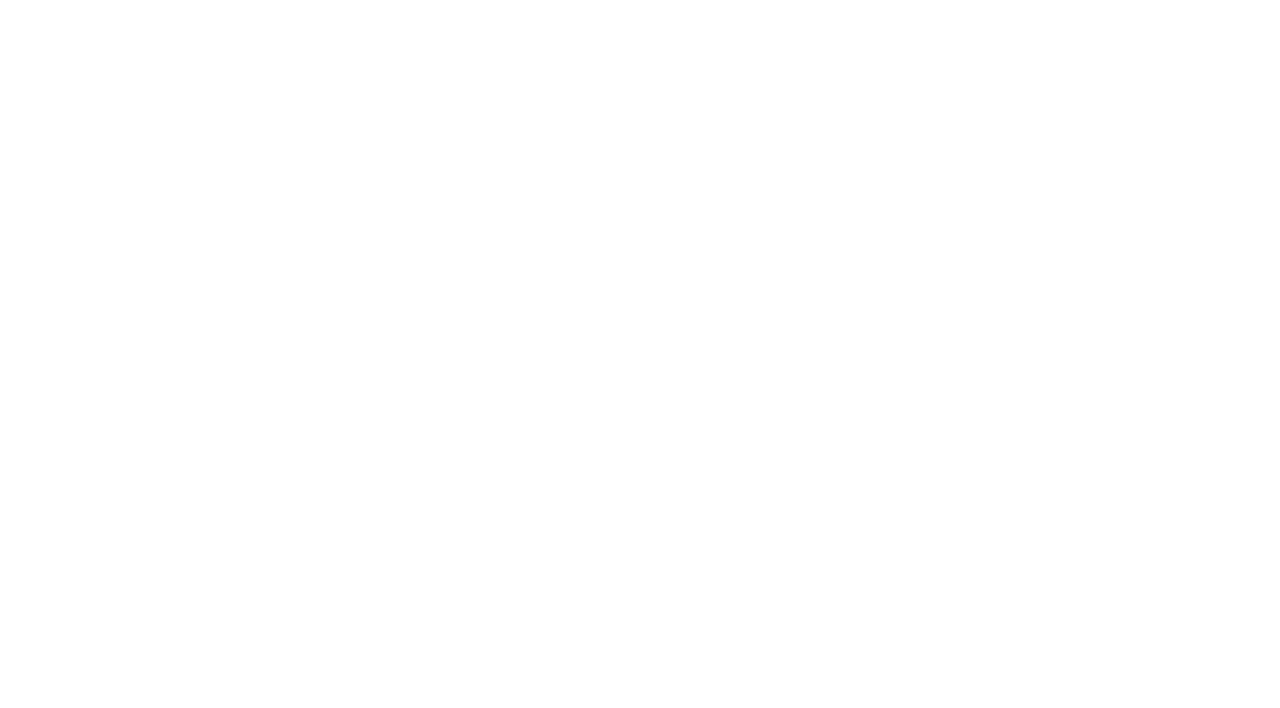
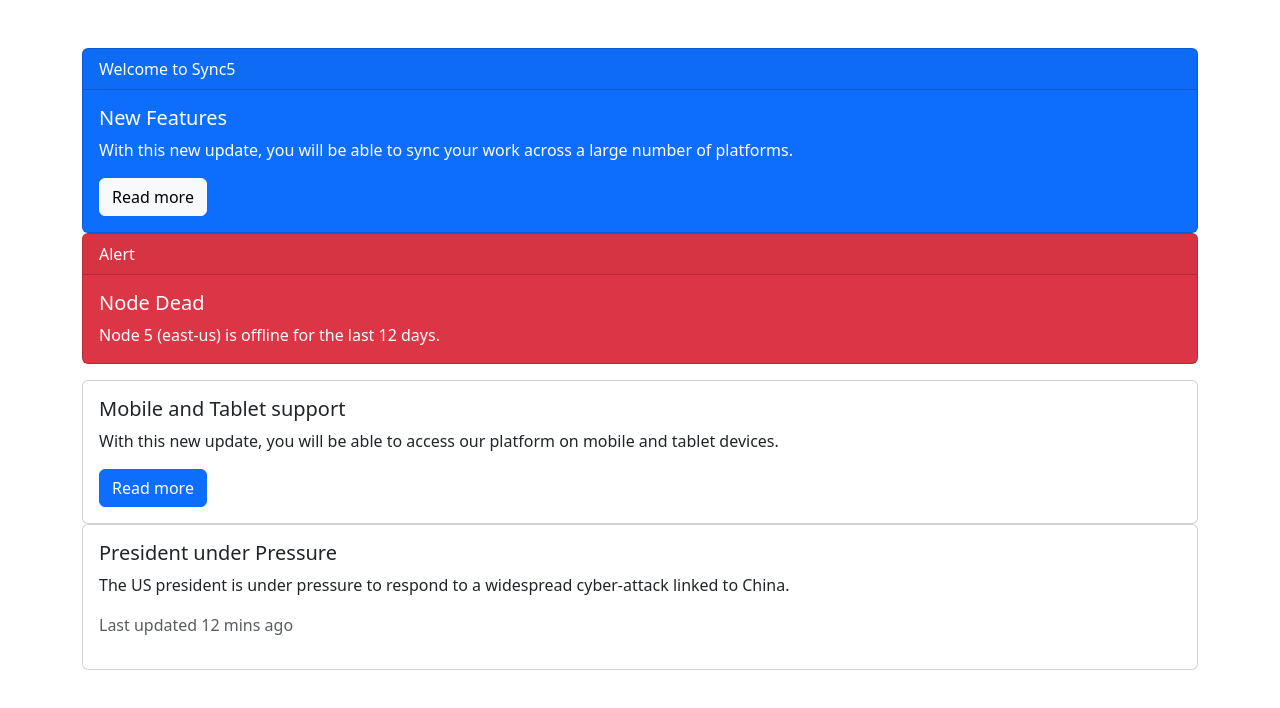
Before and after one commit to acciojob/bootstrap-card-subhaishere, a website: page main.html in a window 1280 px wide. Drawn offline with nearby package versions, Linux system fonts and the light colour scheme.

Commit message:
created a submission

```diff
--- a/main.html
+++ b/main.html
@@ -1,16 +1,55 @@
 <!DOCTYPE html>
-
-<html>
+<html lang="en">
 
 <head>
-	<link rel="stylesheet" href="styles.css">
+  <meta charset="UTF-8">
+  <meta name="viewport" content="width=device-width, initial-scale=1.0">
+  <title>Bootstrap Cards Example</title>
+  <!-- Add Bootstrap CSS link here -->
+  <link rel="stylesheet" href="https://stackpath.bootstrapcdn.com/bootstrap/5.3.0/css/bootstrap.min.css">
 </head>
 
 <body>
-	<!-- the entire body must be written by student -->
-    <script type="text/javascript" src="./script.js">
-</script>
+  <div class="container mt-5">
+    <div class="card-deck">
+      <div class="card bg-primary text-white">
+        <div class="card-header">Welcome to Sync5</div>
+        <div class="card-body">
+          <h5 class="card-title">New Features</h5>
+          <p class="card-text">With this new update, you will be able to sync your work across a large number of platforms.</p>
+          <a href="#" class="btn btn-light">Read more</a>
+        </div>
+      </div>
+      <div class="card bg-danger text-white">
+        <div class="card-header">Alert</div>
+        <div class="card-body">
+          <h5 class="card-title">Node Dead</h5>
+          <p class="card-text">Node 5 (east-us) is offline for the last 12 days.</p>
+        </div>
+      </div>
+    </div>
+    <div class="card-deck mt-3">
+      <div class="card">
+        <div class="card-body">
+          <h5 class="card-title">Mobile and Tablet support</h5>
+          <p class="card-text">With this new update, you will be able to access our platform on mobile and tablet devices.</p>
+          <a href="#" class="btn btn-primary">Read more</a>
+        </div>
+      </div>
+      <div class="card">
+        <div class="card-body">
+          <h5 class="card-title">President under Pressure</h5>
+          <p class="card-text">The US president is under pressure to respond to a widespread cyber-attack linked to China.</p>
+          <p class="text-muted">Last updated 12 mins ago</p>
+        </div>
+      </div>
+    </div>
+  </div>
 
+  <!-- Add Bootstrap JS and jQuery links here -->
+  <script src="https://code.jquery.com/jquery-3.5.1.slim.min.js"></script>
+  <script src="https://cdn.jsdelivr.net/npm/@popperjs/core@2.10.2/dist/umd/popper.min.js"></script>
+  <script src="https://stackpath.bootstrapcdn.com/bootstrap/5.3.0/js/bootstrap.min.js"></script>
 </body>
 
 </html>
--- a/styles.css
+++ b/styles.css
@@ -1,2 +1,4 @@
-
-/* Your CSS Code here. */
+/* Custom CSS to add some space between the card-decks */
+.container {
+  margin-top: 20px;
+}
```
